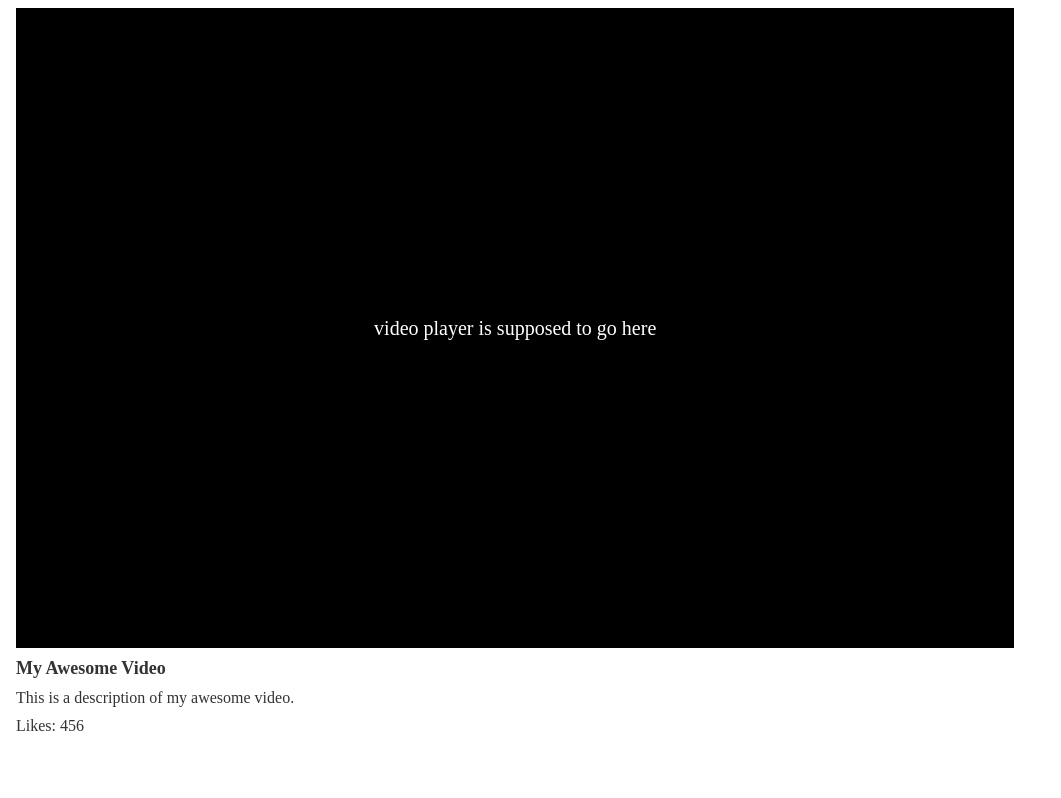
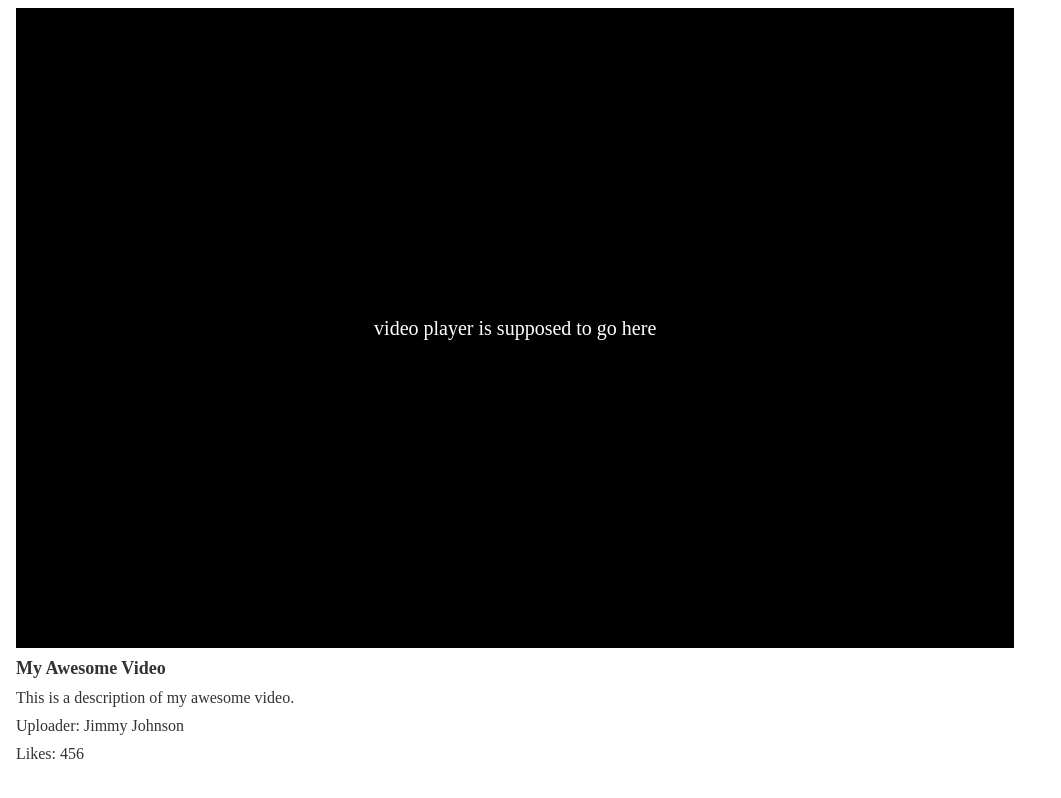
Before and after one commit to AmGthrow/youtube-nano, an Angular app in the folder frontend/: page / in a window 1280 px wide. Shown: the whole page, without its empty margins (0-1061 px from the left). Built offline with nearby package versions, Linux system fonts and the light colour scheme.

Commit message:
add uploader to video data

```diff
--- a/frontend/src/app/app.component.ts
+++ b/frontend/src/app/app.component.ts
@@ -1,7 +1,7 @@
 import { Component } from '@angular/core';
 import { RouterOutlet } from '@angular/router';
 import { VideoplayerComponent } from './videoplayer/videoplayer.component';
-import { VideoDataDetailed } from './video-data-detailed';
+import { VideoDataDetailed } from './video-data';
 
 
 @Component({
@@ -15,6 +15,7 @@ export class AppComponent {
   videoData: VideoDataDetailed = {
     title: 'My Awesome Video',
     description: 'This is a description of my awesome video.',
+    uploader: 'Jimmy Johnson',
     likes: 456
   };
 }
--- a/frontend/src/app/video-data-detailed.ts
+++ b/frontend/src/app/video-data.ts
@@ -1,5 +1,6 @@
 export interface VideoDataDetailed {
     title: string;
     description: string;
+    uploader: string;
     likes: number;
 }
--- a/frontend/src/app/videoplayer/videoplayer.component.html
+++ b/frontend/src/app/videoplayer/videoplayer.component.html
@@ -2,5 +2,6 @@
     <div class="video-frame">video player is supposed to go here</div>
     <p>{{ videoData.title }}</p>
     <p>{{ videoData.description }}</p>
+    <p>Uploader: {{ videoData.uploader }}</p>
     <p>Likes: {{ videoData.likes }}</p>
 </div>
--- a/frontend/src/app/videoplayer/videoplayer.component.ts
+++ b/frontend/src/app/videoplayer/videoplayer.component.ts
@@ -1,5 +1,5 @@
 import { Component, Input } from '@angular/core';
-import { VideoDataDetailed } from '../video-data-detailed';
+import { VideoDataDetailed } from '../video-data';
 
 @Component({
   selector: 'app-videoplayer',
```
